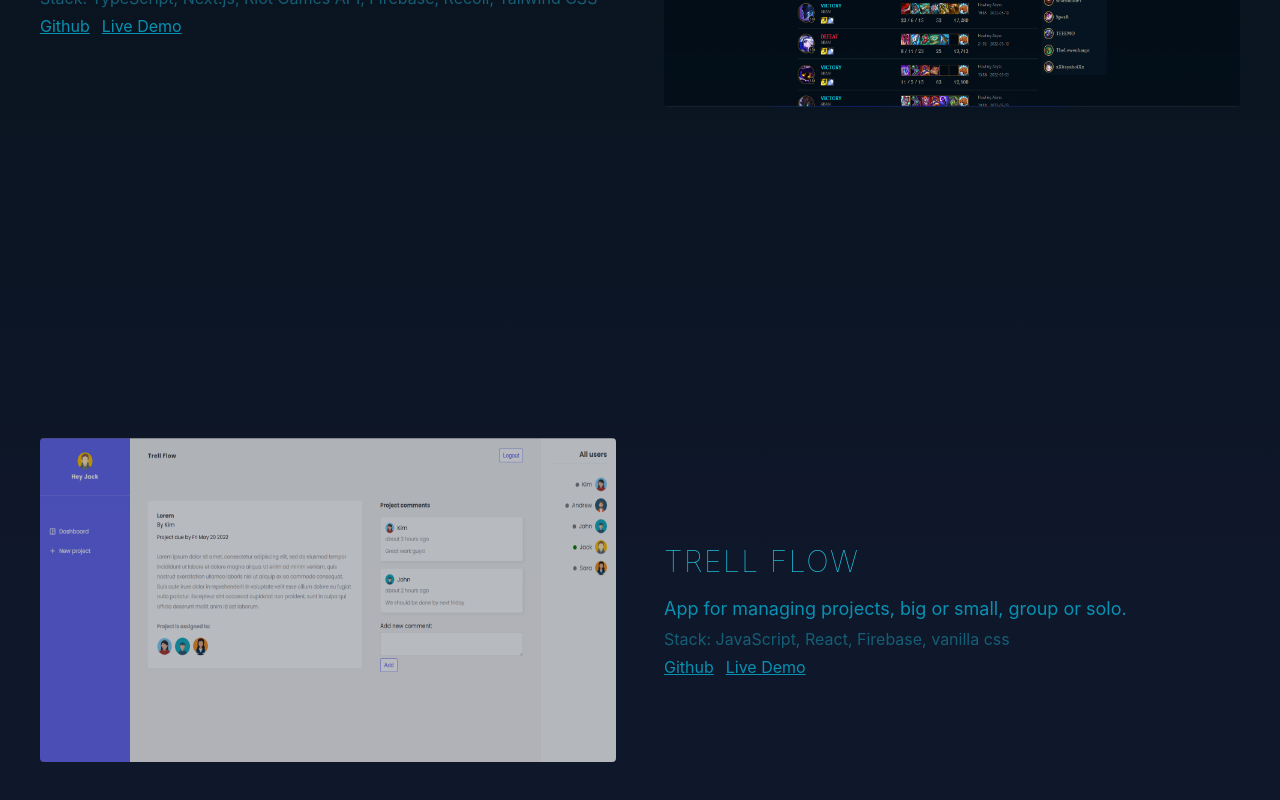
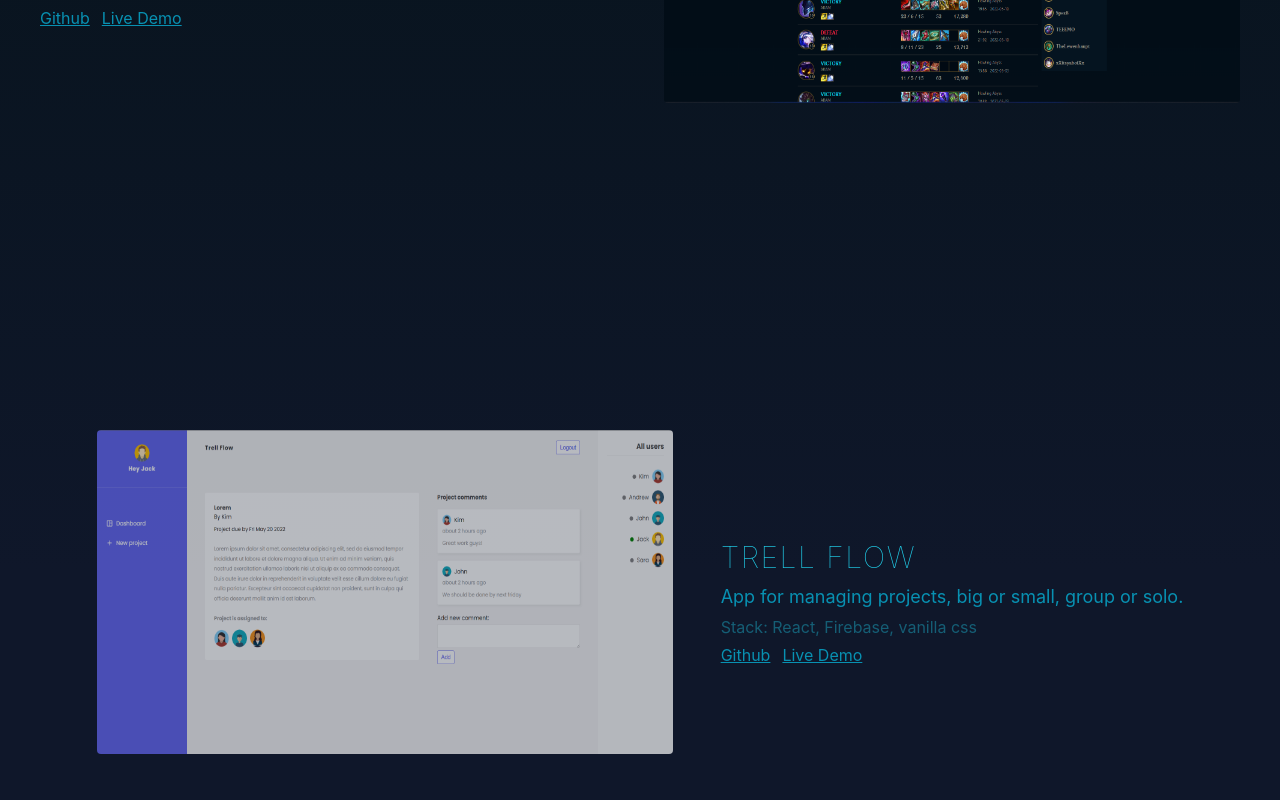
Before and after one commit to Joel-Adving/portfolio-v3, a Next.js app: page / in a window 1280 px wide. Shown: the part 1722-2522 px from the top of the page. Built offline with nearby package versions, Linux system fonts and the light colour scheme; no server answers.

Commit message:
animations

```diff
--- a/package.json
+++ b/package.json
@@ -12,6 +12,7 @@
         "@react-three/drei": "^9.7.1",
         "@react-three/fiber": "^8.0.13",
         "@react-three/postprocessing": "^2.3.2",
+        "framer-motion": "^6.3.3",
         "next": "12.1.6",
         "react": "18.1.0",
         "react-dom": "18.1.0",
--- /dev/null
+++ b/src/animations/FadeIn.tsx
@@ -0,0 +1,49 @@
+import { motion, Variants } from 'framer-motion'
+import React from 'react'
+
+interface Props {
+    children: any
+    direction?: 'up' | 'none'
+    staggered?: boolean
+    delay?: number
+    duration?: number
+    instant?: boolean
+}
+
+export function FadeIn({
+    children,
+    direction = 'none',
+    staggered = false,
+    delay = 0.1,
+    duration = 1,
+    instant = false,
+}: Props) {
+    const fadeIn = {
+        hidden: {
+            opacity: 0,
+            y: direction === 'up' ? 60 : 0,
+        },
+        visible: {
+            opacity: 1,
+            y: 0,
+            transition: {
+                delay: delay,
+                ease: 'easeOut',
+                duration: duration,
+            },
+        },
+    } as Variants
+
+    if (staggered) return <motion.div variants={fadeIn}>{children}</motion.div>
+    else
+        return (
+            <motion.div
+                variants={fadeIn}
+                initial="hidden"
+                whileInView="visible"
+                viewport={{ once: true, amount: instant ? undefined : 'some' }}
+            >
+                {children}
+            </motion.div>
+        )
+}
--- a/src/content/projects.json
+++ b/src/content/projects.json
@@ -10,7 +10,7 @@
     {
         "title": "Trell Flow",
         "description": "App for managing projects, big or small, group or solo.",
-        "stack": ["JavaScript", "React", "Firebase", "vanilla css"],
+        "stack": ["React", "Firebase", "vanilla css"],
         "webpage": "https://trell-flow.vercel.app/",
         "github": "https://github.com/Joel-Adving/trell-flow",
         "thumbnails": ["/images/trell-flow-1.png", "/images/trell-flow-2.png"]
@@ -18,7 +18,7 @@
     {
         "title": "VAC TRACKER",
         "description": "App for tracking cheaters vac/ban statuses of palyers I've met in the game cs:go.",
-        "stack": ["JavaScript", "Next.js", "Steam API", "Firebase", "Recoil", "Tailwind CSS"],
+        "stack": ["Next.js", "Steam API", "Firebase", "Recoil", "Tailwind CSS"],
         "webpage": "https://vac-list.vercel.app/",
         "github": "https://github.com/Joel-Adving/vac-list",
         "thumbnails": ["/images/vac-list-1.png", "/images/vac-list-2.png"]
--- a/src/pages/_app.tsx
+++ b/src/pages/_app.tsx
@@ -1,6 +1,7 @@
 import '../styles/globals.css'
 import type { AppProps } from 'next/app'
 import Head from 'next/head'
+import { AnimatePresence } from 'framer-motion'
 
 function MyApp({ Component, pageProps }: AppProps) {
     return (
@@ -10,7 +11,9 @@
                 <meta name="description" content="Generated by create next app" />
                 <link rel="icon" href="/favicon.ico" />
             </Head>
-            <Component {...pageProps} />
+            <AnimatePresence exitBeforeEnter>
+                <Component {...pageProps} />
+            </AnimatePresence>
         </>
     )
 }
--- a/src/pages/index.tsx
+++ b/src/pages/index.tsx
@@ -6,17 +6,19 @@
 import projects from '../content/projects.json'
 import { useRef } from 'react'
 import { mailTo } from '../utils/helpers'
+import { FadeIn } from '../animations/FadeIn'
 
 const Home: NextPage = () => {
-    const [isSSR] = useIsSSR()
     const projectsRef = useRef<any>()
+    const heroRef = useRef<any>()
 
     return (
         <div className="min-h-screen">
-            {!isSSR && <Loader />}
-            <section className="relative ">
+            <section ref={heroRef} className="relative ">
                 <SceneOne />
+                <Loader />
             </section>
+            <FadeIn instant={true} delay={1} duration={2.5}>
                 <button
                     onClick={() => projectsRef.current.scrollIntoView({ behavior: 'smooth', block: 'start' })}
                     className="absolute text-cyan-200 translate-x-1/2 right-1/2 bottom-[8vh] border-[1px] border-cyan-200 rounded-full p-3"
@@ -32,13 +34,19 @@
                         <path strokeLinecap="round" strokeLinejoin="round" d="M16 17l-4 4m0 0l-4-4m4 4V3" />
                     </svg>
                 </button>
+            </FadeIn>
             <div ref={projectsRef}></div>
             <section className="bg-gradient-to-b from-[#001010] via-slate-900 to-slate-900 flex flex-col px-10">
-                <h2 className="font-thin lg:tracking-[0.4em] text-center tracking-widest text-xl sm:text-4xl lg:text-4xl xl:text-6xl text-cyan-400 xl:my-80 md:my-60 my-48">
+                <div className="my-48 xl:my-80 md:my-60">
+                    <FadeIn duration={1.25} delay={0.1} direction="up">
+                        <h2 className="font-thin lg:tracking-[0.4em] text-center tracking-widest text-xl sm:text-4xl lg:text-4xl xl:text-6xl text-cyan-400">
                             FRONT END DEVELOPER
                         </h2>
+                    </FadeIn>
+                </div>
                 <div className="flex flex-col w-full max-w-md mx-auto space-y-16 lg:max-w-7xl xl:space-y-80 lg:space-y-60 text-cyan-600 ">
                     {projects.map((project, i) => (
+                        <FadeIn duration={1.25} delay={0.1} direction="up">
                             <div
                                 key={project.title}
                                 className={
@@ -48,10 +56,10 @@
                                 }
                             >
                                 <div className="flex flex-col pb-28 lg:py-20 last:pb-0">
-                                <h3 className="my-4 text-xl tracking-wider lg:text-3xl text-cyan-400 lg:font-thin">
+                                    <h3 className="mt-4 mb-2 text-xl font-thin tracking-wider lg:text-3xl text-cyan-400">
                                         {project.title.toUpperCase()}
                                     </h3>
-                                <p className="lg:text-lg">{project.description}</p>
+                                    <p className="lg:text-lg text-cyan-600">{project.description}</p>
                                     <p className="my-1 text-cyan-800">Stack: {project.stack.join(', ')}</p>
                                     <div className="flex space-x-3 underline text-cyan-600">
                                         <a href={project.github}>
@@ -72,16 +80,19 @@
                                     <Image src={project.thumbnails[0]} width={1280} height={720} className="rounded " />
                                 </div>
                             </div>
+                        </FadeIn>
                     ))}
                 </div>
             </section>
 
             <section className="grid min-h-screen place-content-center bg-slate-900">
-                <div className="my-24 xl:my-80 md:my-44 sm:my-32">
+                <div className="flex flex-col items-center my-24 xl:my-80 md:my-44 sm:my-32">
+                    <FadeIn duration={1.25} delay={0.1} direction="up">
                         <h2 className="font-thin lg:tracking-[0.4em] text-center tracking-widest text-3xl sm:text-4xl lg:text-5xl   text-cyan-400">
                             CONTACT
                         </h2>
-
+                    </FadeIn>
+                    <FadeIn duration={1.25} delay={0.5} direction="up">
                         <ul className="flex flex-col items-center justify-center mt-10 space-y-6 sm:space-y-0 lg:font-thin lg:text-xl lg:space-y-0 lg:mt-28 lg:space-x-36 sm:space-x-10 sm:flex-row text-cyan-600">
                             <li>+46702082695</li>
                             <li>
@@ -96,6 +107,25 @@
                                 <a href="https://github.com/Joel-Adving">GitHub</a>
                             </li>
                         </ul>
+                    </FadeIn>
+
+                    <FadeIn duration={1.25} delay={1} direction="up">
+                        <button
+                            onClick={() => heroRef.current.scrollIntoView({ behavior: 'smooth', block: 'start' })}
+                            className="lg:mt-28 mt-12 text-cyan-200  border-[1px] border-cyan-200 rounded-full p-3"
+                        >
+                            <svg
+                                xmlns="http://www.w3.org/2000/svg"
+                                className="w-6 h-6"
+                                fill="none"
+                                viewBox="0 0 24 24"
+                                stroke="currentColor"
+                                strokeWidth={2}
+                            >
+                                <path strokeLinecap="round" strokeLinejoin="round" d="M8 7l4-4m0 0l4 4m-4-4v18" />
+                            </svg>
+                        </button>
+                    </FadeIn>
                 </div>
             </section>
         </div>
--- a/src/scenes/SceneOne.tsx
+++ b/src/scenes/SceneOne.tsx
@@ -7,6 +7,7 @@
 import { Title } from '../components/Title'
 import { ResponsiveCanvas } from '../components/ResponsiveCanvas'
 import { useInView } from 'react-intersection-observer'
+import { FadeIn } from '../animations/FadeIn'
 
 const DisableRender = () => useFrame(() => null, 1000)
 
@@ -17,6 +18,7 @@
         <div ref={ref} className="min-h-screen">
             <Suspense fallback={null}>
                 {inView && (
+                    <FadeIn duration={2.5}>
                         <Canvas
                             shadows
                             dpr={[1, 2]}
@@ -47,13 +49,49 @@
                                 />
                                 <Noise opacity={0.01} />
                             </EffectComposer>
-                        <Sparkles scale={2} position={[-1, -5, 9]} color={'cyan'} size={0.3} count={50} speed={0.1} />
-                        <Sparkles scale={2} position={[1, -5, 9]} color={'cyan'} size={0.3} count={50} speed={0.1} />
-                        <Sparkles scale={1} position={[0, -4, 9]} color={'cyan'} size={0.3} count={10} speed={0.1} />
-                        <Sparkles scale={2} position={[-1, -4, 9]} color={'white'} size={0.3} count={80} speed={0.1} />
-                        <Sparkles scale={2} position={[1, -4, 9]} color={'white'} size={0.3} count={80} speed={0.1} />
+                            <Sparkles
+                                scale={2}
+                                position={[-1, -5, 9]}
+                                color={'cyan'}
+                                size={0.3}
+                                count={50}
+                                speed={0.1}
+                            />
+                            <Sparkles
+                                scale={2}
+                                position={[1, -5, 9]}
+                                color={'cyan'}
+                                size={0.3}
+                                count={50}
+                                speed={0.1}
+                            />
+                            <Sparkles
+                                scale={1}
+                                position={[0, -4, 9]}
+                                color={'cyan'}
+                                size={0.3}
+                                count={10}
+                                speed={0.1}
+                            />
+                            <Sparkles
+                                scale={2}
+                                position={[-1, -4, 9]}
+                                color={'white'}
+                                size={0.3}
+                                count={80}
+                                speed={0.1}
+                            />
+                            <Sparkles
+                                scale={2}
+                                position={[1, -4, 9]}
+                                color={'white'}
+                                size={0.3}
+                                count={80}
+                                speed={0.1}
+                            />
                             <CameraShake intensity={0.7} />
                         </Canvas>
+                    </FadeIn>
                 )}
             </Suspense>
         </div>
```
Also changed, not shown: src/animations/StaggerChildren.tsx (added, +27 -0 lines), 1 other file (tests, documents, lock files or other folders). Lines whose indentation alone changed are shown as unchanged.
